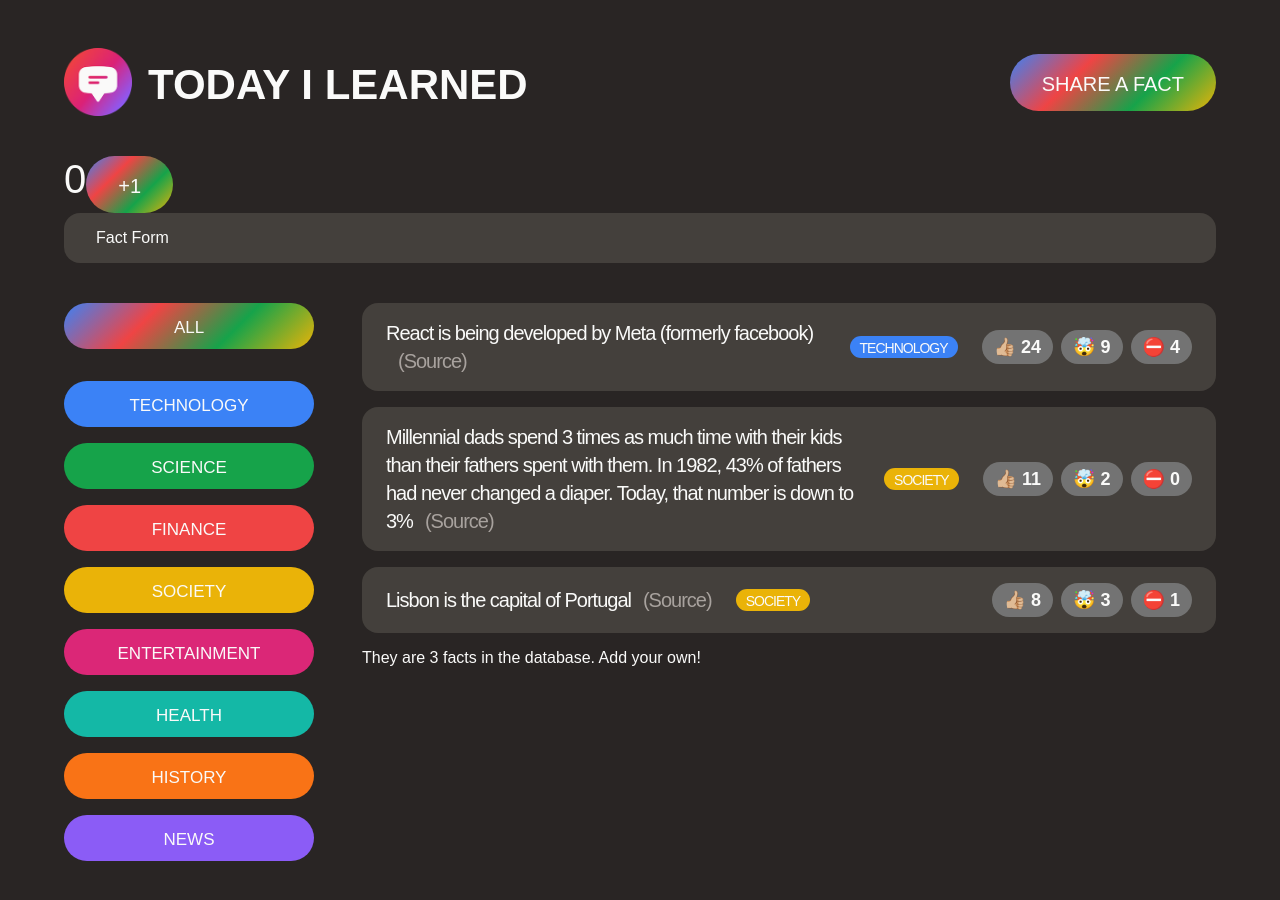
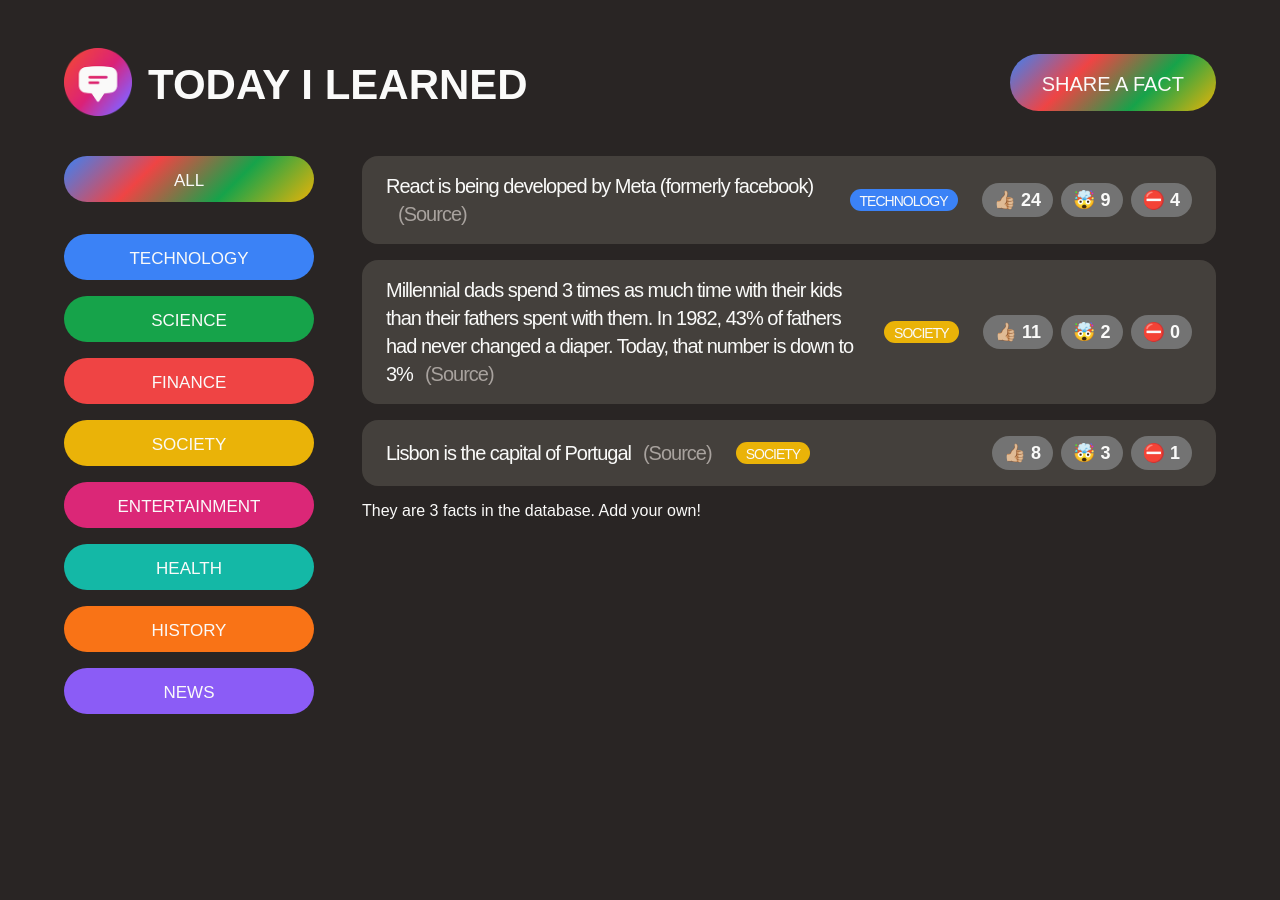
Before and after one commit to Zbigniew013/crush-course-jonas, a React (Create React App) app: page / in a window 1280 px wide. Shown: the top 900 px of the page. After the commit the page ends 800 px from the top, so only its background shows below. Built offline with nearby package versions, Linux system fonts and the light colour scheme; a web font is replaced by a local one.

Commit message:
displaying and hidding the Form using useState

```diff
--- a/src/App.js
+++ b/src/App.js
@@ -52,6 +52,8 @@
 }
 
 function App() {
+  const [showForm, setShowForm] = useState(false);
+
   const appTitle = "Today I Learned";
 
   return (
@@ -63,11 +65,15 @@
           <h1>{appTitle}</h1>
         </div>
 
-        <button className='btn btn-large btn-open'>Share a fact</button>
+        <button
+          className='btn btn-large btn-open'
+          onClick={() => setShowForm(show => !show)}
+        >
+          Share a fact
+        </button>
       </header>
 
-      <Counter />
-      <NewFactForm />
+      {showForm ? <NewFactForm /> : null}
 
       <main className='main'>
         <CategoryFilter />
```
